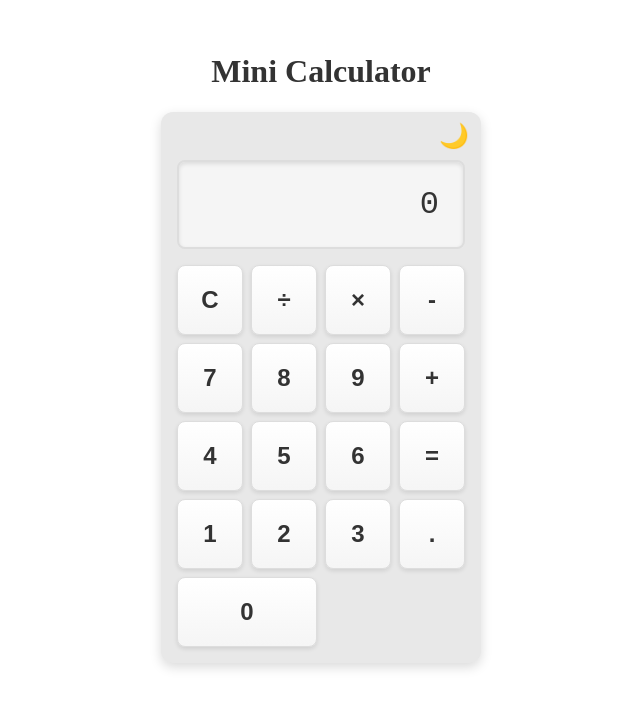
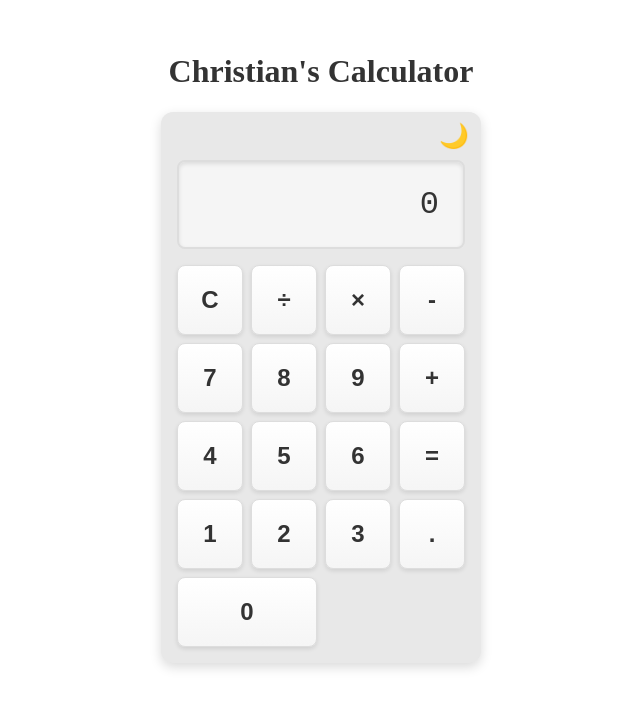
Before and after one commit to niigyanchristian/eunomia-mini-calculator, a React (Vite) app: page / in a window 1280 px wide. Shown: the top 708 px of the page, without its empty margins (319-959 px from the left). Built offline with nearby package versions, Linux system fonts and the light colour scheme; the HTML template or start-up script is replaced by a standard one.

Commit message:
feat: Change title to Christian's Calculator
Task [1] (modify)

```diff
--- a/index.html
+++ b/index.html
@@ -4,7 +4,7 @@
     <meta charset="UTF-8" />
     <link rel="icon" type="image/svg+xml" href="/vite.svg" />
     <meta name="viewport" content="width=device-width, initial-scale=1.0" />
-    <title>Mini Calculator</title>
+    <title>Christian's Calculator</title>
   </head>
   <body>
     <div id="root"></div>
--- a/src/App.tsx
+++ b/src/App.tsx
@@ -28,7 +28,7 @@ export default function App() {
   return (
     <ThemeContext.Provider value={{ theme, toggleTheme }}>
       <div className="app" data-theme={theme}>
-        <h1>Mini Calculator</h1>
+        <h1>Christian's Calculator</h1>
         <Calculator />
       </div>
     </ThemeContext.Provider>
```
Also changed, not shown: .eunomia/screenshots/visual_qa/page_root.png (deleted), .eunomia/tasks.json.
